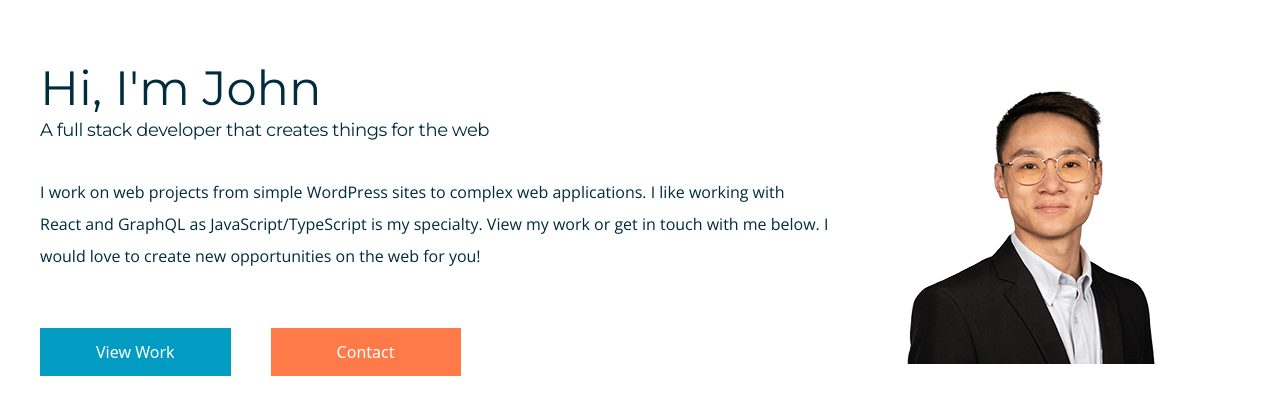
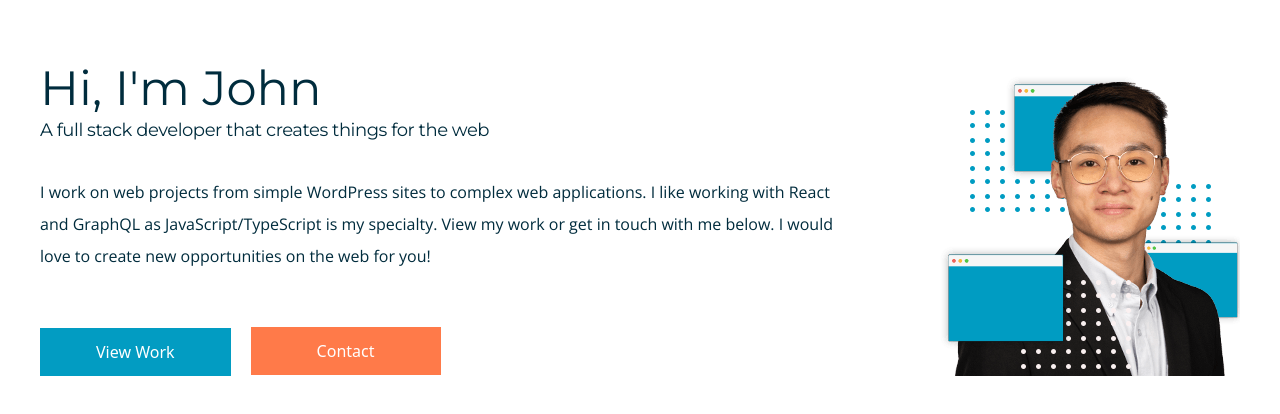
Before and after one commit to AstralJohn/portfolio, a React (Create React App) app: page / in a window 1280 px wide. Shown: the top 414 px of the page. Built offline with nearby package versions, Linux system fonts and the light colour scheme.

Commit message:
improve styling for tablet view

```diff
--- a/src/views/Hero.tsx
+++ b/src/views/Hero.tsx
@@ -1,20 +1,20 @@
 import React from 'react'
 import Button from 'components/Button'
 import headshot150 from 'assets/me-150w.png'
-import headshot300 from 'assets/me-300w.png'
+import headshotStyled from 'assets/me-styled-300w.png'
 
 const Hero: React.FC = () => {
   return (
-    <header className="px-10 bg-blue-dark md:bg-white text-blue-light md:text-blue-dark text-center md:text-left md:grid gap-8 grid-cols-3 py-16">
-      <picture className="col-span-1 order-1 md:flex items-center">
-        <source srcSet={headshot300} media="(min-width: 768px)" />
+    <header className="px-10 bg-blue-dark md:bg-white text-blue-light md:text-blue-dark text-center md:text-left md:grid grid-cols-12 py-16">
+      <picture className="col-span-4 md-2:col-span-5 order-1 md:flex items-end">
+        <source srcSet={headshotStyled} media="(min-width: 768px)" />
         <img
-          className="mx-auto mb-5 rounded-full md:rounded-none bg-blue-light md:bg-white border-blue-light border-4 md:border-none"
+          className="mx-auto md:mr-0 mb-5 md:mb-0 rounded-full md:rounded-none bg-blue-light md:bg-white border-blue-light border-4 md:border-none"
           src={headshot150}
           alt="A headshot photo of John Dinh"
         />
       </picture>
-      <div className="col-span-2">
+      <div className="col-span-8 md-2:col-span-7">
         <h1 className="text-5xl mb-1">Hi, I&apos;m John</h1>
 
         <h2 className="text-lg tracking-tight mb-8">
@@ -31,12 +31,14 @@ const Hero: React.FC = () => {
 
         <div className="block xs:flex md:block justify-around text-white">
           <Button
-            className="mb-8 xs:mb-0 block md:inline-block md:mr-10 mx-auto xs:mx-0"
+            className="mb-8 xs:mb-0 block md:inline-block mx-auto xs:mx-0 md:mr-5 md-2:mr-16"
             bgColor="bg-blue"
           >
             View Work
           </Button>
-          <Button bgColor="bg-orange">Contact</Button>
+          <Button style={{ transform: 'translateY(-1px)' }} bgColor="bg-orange">
+            Contact
+          </Button>
         </div>
       </div>
     </header>
```
